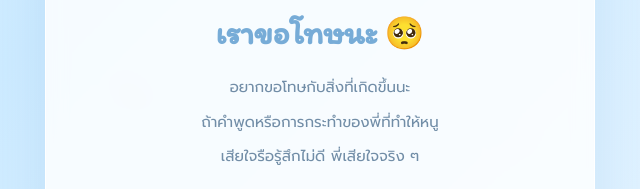
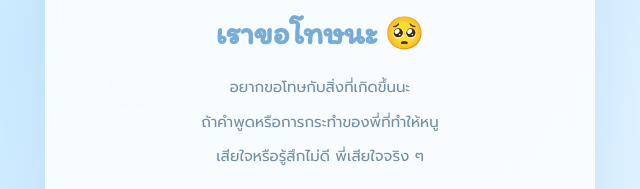
Before and after one commit to kitpre27-crypto/sorry, a plain HTML site: page index.html in a window 1280 px wide. Both pictures are taken after a click on the button "เปิดจดหมาย 💌". Shown: the part 1151-1340 px from the top of the page, 320-960 px from the left. Drawn offline with Linux system fonts and the light colour scheme.

Commit message:
Add files via upload

```diff
--- a/index.html
+++ b/index.html
@@ -67,7 +67,7 @@
                 <p>
                     อยากขอโทษกับสิ่งที่เกิดขึ้นนะ<br>
                     ถ้าคำพูดหรือการกระทำของพี่ที่ทำให้หนู<br>
-                    เสียใจรือรู้สึกไม่ดี พี่เสียใจจริง ๆ
+                    เสียใจหรือรู้สึกไม่ดี พี่เสียใจจริง ๆ
                 </p>
 
                 <p>
```
